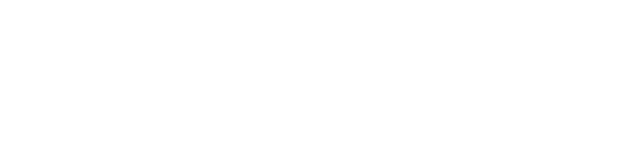
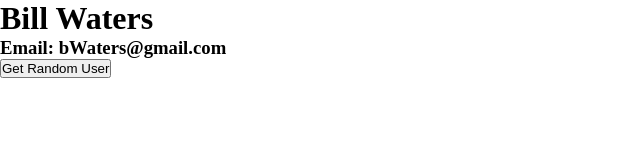
Before and after one commit to dezadkins/randomUserGen, a plain HTML site: page index.html in a window 1280 px wide. Shown: the whole page, without its empty margins (0-640 px from the left). Drawn offline with nearby package versions, Linux system fonts and the light colour scheme.

```diff
--- a/app.js
+++ b/app.js
@@ -0,0 +1,13 @@
+const app = Vue.createApp({
+  data() {
+    return {
+      firstName: "Bill",
+      lastName: "Waters",
+      email: "bWaters@gmail.com",
+      gender: "male",
+      picture: "https://randomuser.me/api/portraits/men/24.jpg",
+    };
+  },
+});
+
+app.mount("#app");
--- a/index.html
+++ b/index.html
@@ -9,6 +9,12 @@
     <title>Random User Generator</title>
   </head>
   <body>
-    <script src="https://unpkg.com/vue@next"></script>
+    <div id="app">
+      <h1>{{firstName}} {{lastName}}</h1>
+      <h3>Email: {{email}}</h3>
+      <button>Get Random User</button>
+    </div>
+    <script src="https://unpkg.com/vue@3.0.5"></script>
+    <script src="app.js"></script>
   </body>
 </html>
--- a/style.css
+++ b/style.css
@@ -0,0 +1,5 @@
+* {
+  box-sizing: border-box;
+  padding: 0;
+  margin: 0;
+}
```
